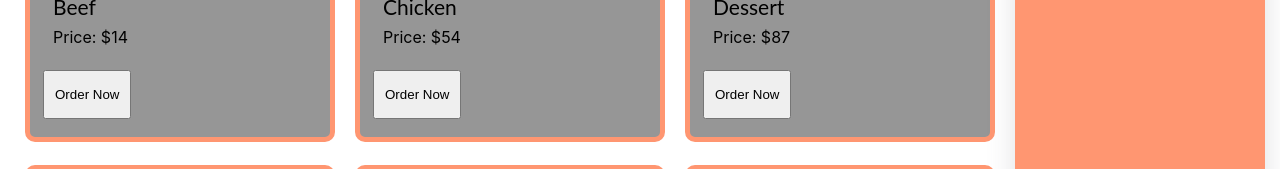
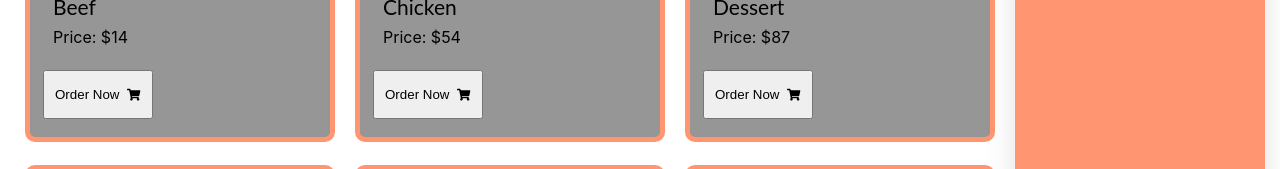
Before and after one commit to LimonFarazi03/resto-rent, a React (Create React App) app: page / in a window 1280 px wide. Shown: the part 308-477 px from the top of the page. Built offline with nearby package versions, Linux system fonts and the light colour scheme.

Commit message:
48-6 10:13

```diff
--- a/src/Component/Cart/Cart.js
+++ b/src/Component/Cart/Cart.js
@@ -9,12 +9,17 @@ const Cart = () => {
     fetch('data.json')
     .then(response => response.json())
     .then(data => setProducts(data))
-  },[])
+  },[]);
+
+  const handleAddToCard = () =>{
+    console.log('iam okay')
+  }
+
   return (
     <div className='shop-container'>
       <div className="products-container">
         {
-          products.map(product => <Product key={product.id} product={product}></Product> )
+          products.map(product => <Product handleAddToCard={handleAddToCard} key={product.id} product={product}></Product> )
         }
       </div>
       <div className="cart-container">
--- a/src/Component/Product/Product.css
+++ b/src/Component/Product/Product.css
@@ -29,7 +29,12 @@
 .order-btn {
   margin-left: 13px;
   padding: 15px 10px;
+  display: flex;
+  align-items: center;
 }
 .order-btn p{
   margin: 0px;
 }
+.order-p{
+  margin-right: 8px !important;
+}
--- a/src/Component/Product/Product.js
+++ b/src/Component/Product/Product.js
@@ -3,7 +3,8 @@ import './Product.css';
 import { FaShoppingCart } from 'react-icons/fa';
 
 const Product = (props) => {
-  const {strCategory,strCategoryDescription,strCategoryThumb,price} = props.product
+  const {handleAddToCard,product}= props;
+  const {strCategory,strCategoryThumb,price} = props.product;
   return (
     <div className='product'>
 
@@ -13,8 +14,9 @@ const Product = (props) => {
         <p className='product-name'>{strCategory}</p>
         <p>Price: ${price}</p>
       </div>
-        <button className='order-btn'>
-          <p>Order Now</p>
+        <button onClick={handleAddToCard} className='order-btn'>
+          <p className='order-p'>Order Now</p>
+          <FaShoppingCart/>
         </button>
     </div>
   );
```
